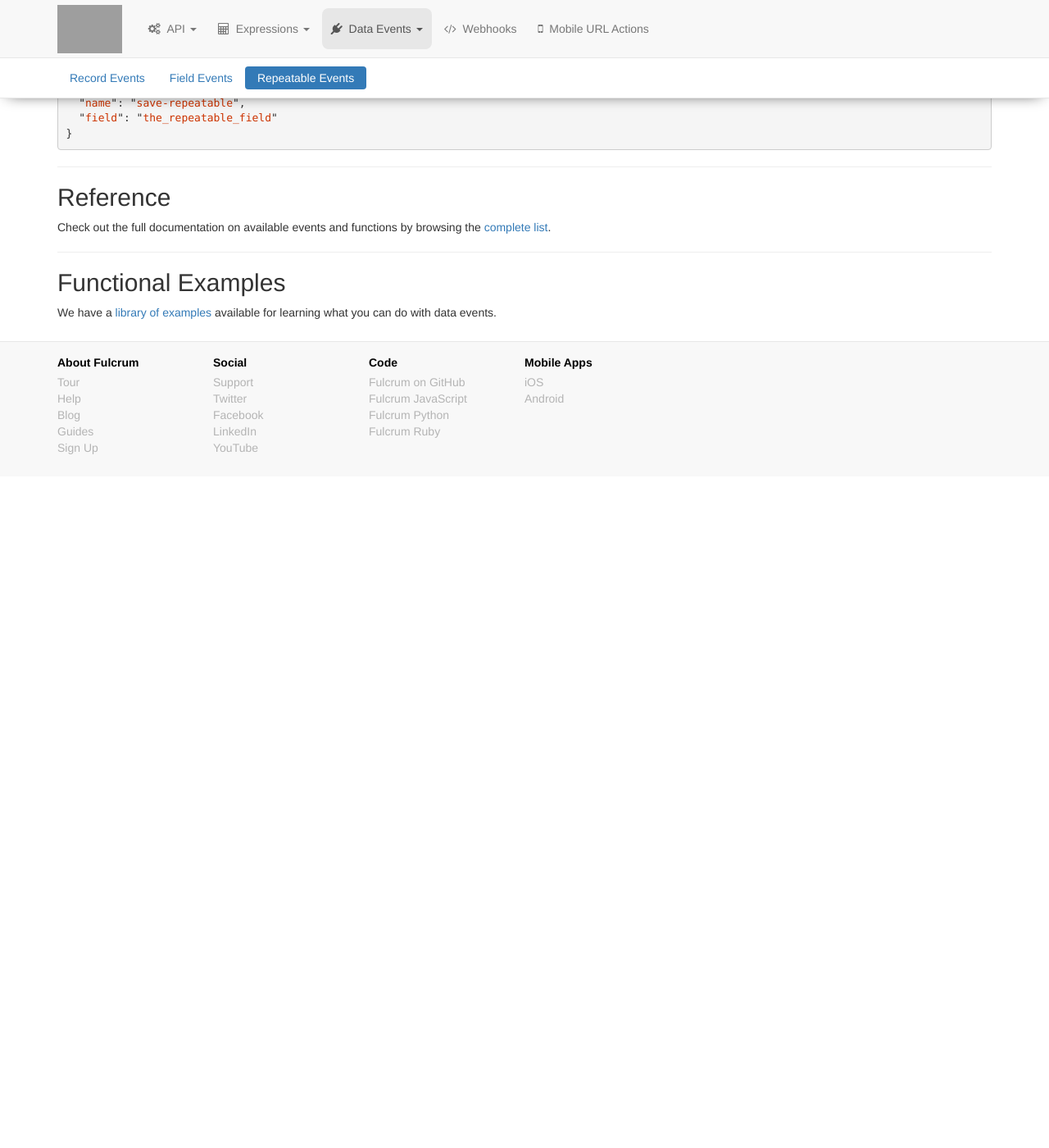
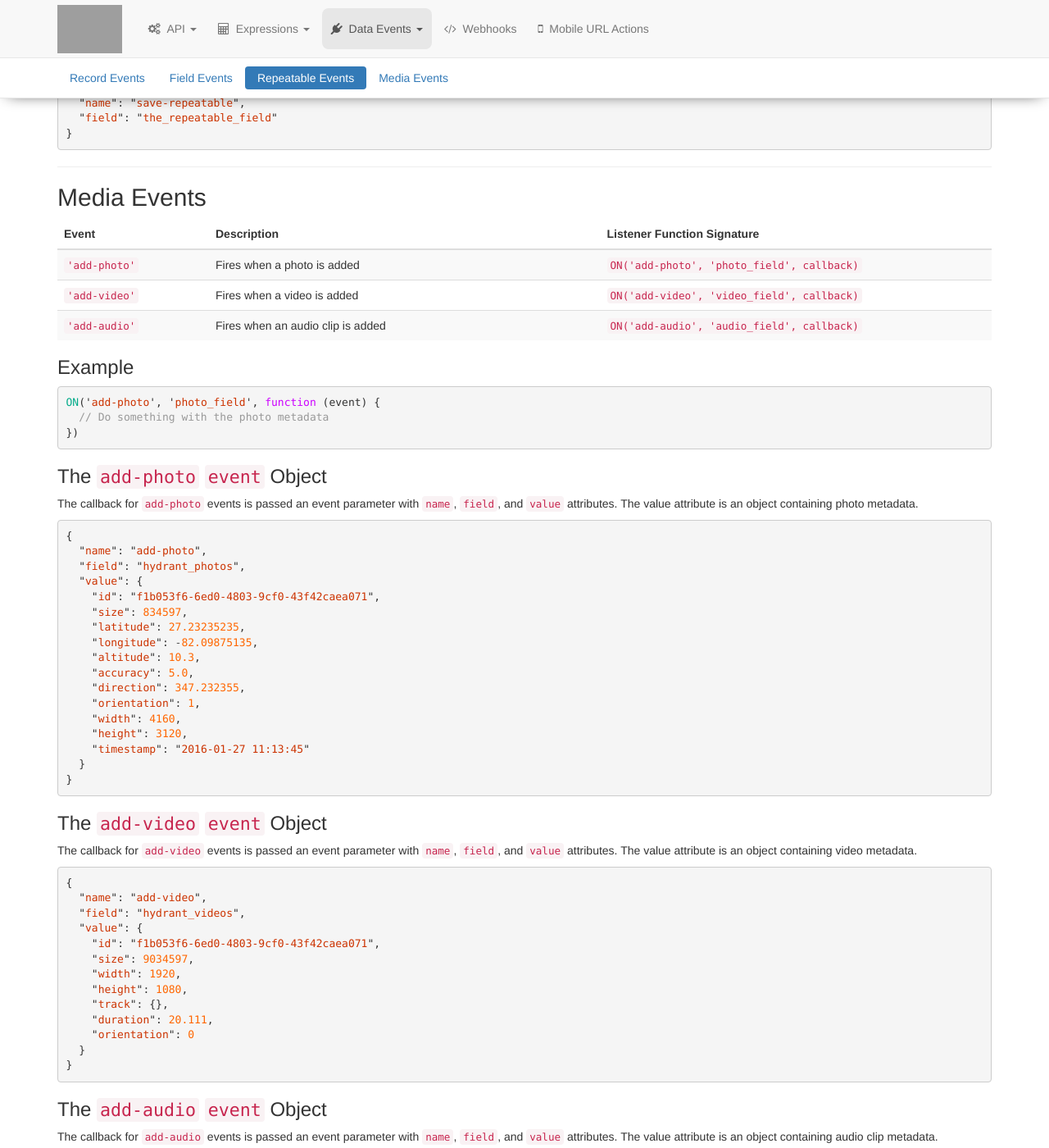
Before and after one commit to rylincoln/developer.fulcrumapp.com, a Jekyll site: the page built from _data-events/intro.md, in a window 1280 px wide and 1400 px high, scrolled down 2292 px. Shown: the whole window at 82% size. Built offline with Jekyll 4.4.1, drawn with Linux system fonts in a browser that asks for light colours; nearby versions of some CDN libraries; before the commit the page ends 2922 px from its top, so only the background shows below that; some of the changed text lies outside the part shown; grey boxes are pictures that could not be loaded.

Commit message:
Document media events

```diff
--- a/_data-events/intro.md
+++ b/_data-events/intro.md
@@ -9,6 +9,7 @@ menu:
   - "Record Events": record-events
   - "Field Events": field-events
   - "Repeatable Events": repeatable-events
+  - "Media Events": media-events
 ---
 
 Data events are a powerful feature that allows users to perform actions on the mobile device when certain events are triggered. Go on ...
@@ -131,6 +132,86 @@ The callback for repeatable events is passed an event parameter with a `name` an
 
 <hr>
 
+## Media Events
+
+{:.table.table-striped.event-table}
+| Event | Description | Listener Function Signature |
+|--------|----------|-------------|-------------|
+| `'add-photo'` | Fires when a photo is added | `ON('add-photo', 'photo_field', callback)` |
+| `'add-video'` | Fires when a video is added | `ON('add-video', 'video_field', callback)` |
+| `'add-audio'` | Fires when an audio clip is added | `ON('add-audio', 'audio_field', callback)` |
+
+### Example
+
+{% highlight  js %}
+ON('add-photo', 'photo_field', function (event) {
+  // Do something with the photo metadata
+})
+{% endhighlight %}
+
+### The `add-photo` `event` Object
+
+The callback for `add-photo` events is passed an event parameter with `name`, `field`, and `value` attributes. The value attribute is an object containing photo metadata.
+
+{% highlight  js %}
+{
+  "name": "add-photo",
+  "field": "hydrant_photos",
+  "value": {
+    "id": "f1b053f6-6ed0-4803-9cf0-43f42caea071",
+    "size": 834597,
+    "latitude": 27.23235235,
+    "longitude": -82.09875135,
+    "altitude": 10.3,
+    "accuracy": 5.0,
+    "direction": 347.232355,
+    "orientation": 1,
+    "width": 4160,
+    "height": 3120,
+    "timestamp": "2016-01-27 11:13:45"
+  }
+}
+{% endhighlight %}
+
+### The `add-video` `event` Object
+
+The callback for `add-video` events is passed an event parameter with `name`, `field`, and `value` attributes. The value attribute is an object containing video metadata.
+
+{% highlight  js %}
+{
+  "name": "add-video",
+  "field": "hydrant_videos",
+  "value": {
+    "id": "f1b053f6-6ed0-4803-9cf0-43f42caea071",
+    "size": 9034597,
+    "width": 1920,
+    "height": 1080,
+    "track": {},
+    "duration": 20.111,
+    "orientation": 0
+  }
+}
+{% endhighlight %}
+
+### The `add-audio` `event` Object
+
+The callback for `add-audio` events is passed an event parameter with `name`, `field`, and `value` attributes. The value attribute is an object containing audio clip metadata.
+
+{% highlight  js %}
+{
+  "name": "add-audio",
+  "field": "hydrant_audio_notes",
+  "value": {
+    "id": "f1b053f6-6ed0-4803-9cf0-43f42caea071",
+    "size": 203246,
+    "track": {},
+    "duration": 20.111
+  }
+}
+{% endhighlight %}
+
+<hr>
+
 ## Reference
 
 Check out the full documentation on available events and functions by browsing the [complete list](/data-events/reference/).
```
